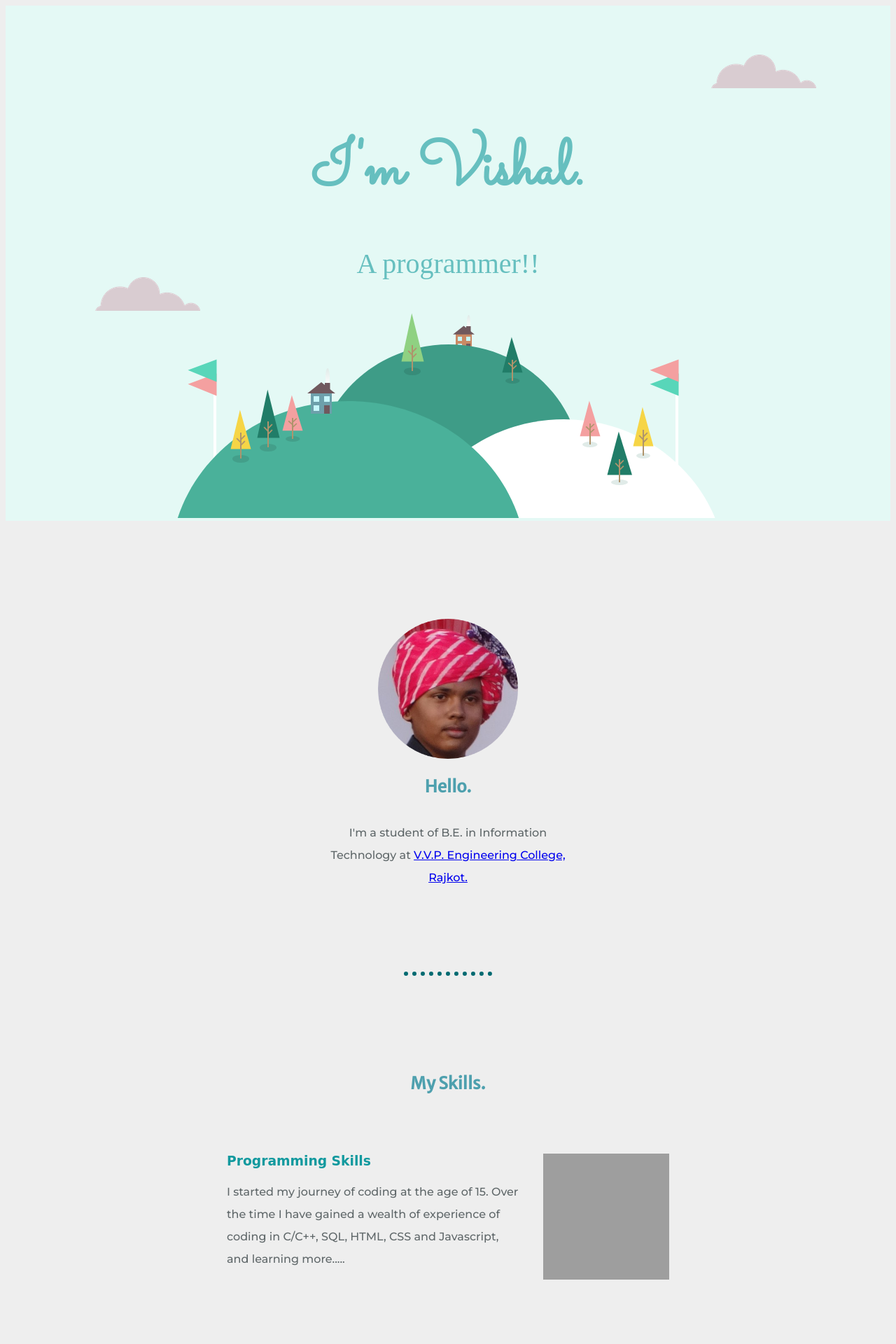
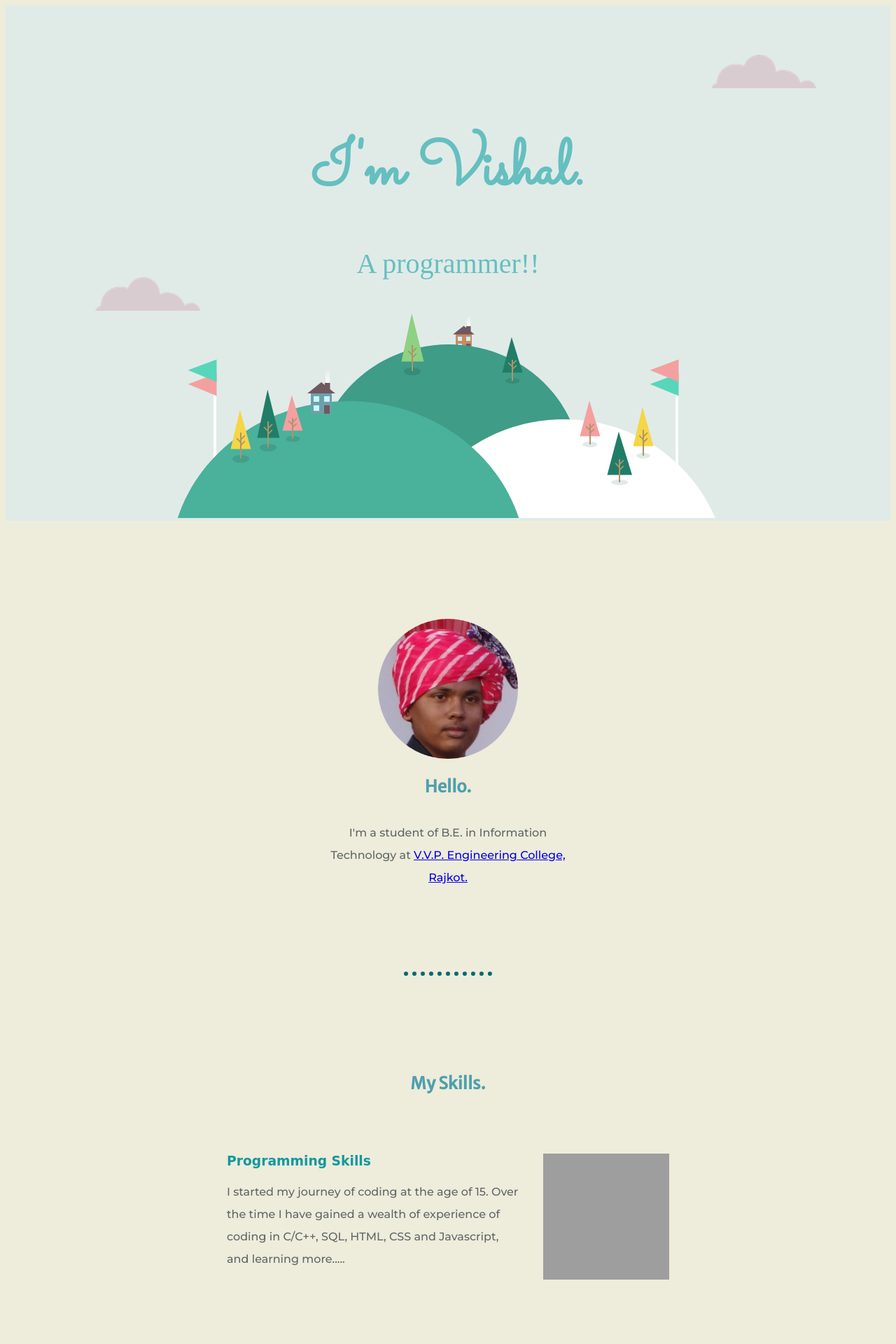
Before and after one commit to VishalP130821/new_cv, a PHP site: page / in a window 1280 px wide. Shown: the top 1920 px of the page at 70% size. Run offline with PHP 8.4, Linux system fonts and the light colour scheme; some web fonts are replaced; grey boxes are pictures that could not be loaded.

Commit message:
Update styles.css

```diff
--- a/styles.css
+++ b/styles.css
@@ -1,6 +1,6 @@
 body {
   color: #5f6769;
-  background-color: #eeeeee;
+  background-color: #eeecda;
   text-align: center;
 }
 
@@ -54,7 +54,7 @@ a:hover {
 }
 
 .top-container {
-  background-color: #E4F9F5;
+  background-color: #E0EBE8;
   position: relative;
   padding-top: 100px;
   margin: 0;
```
